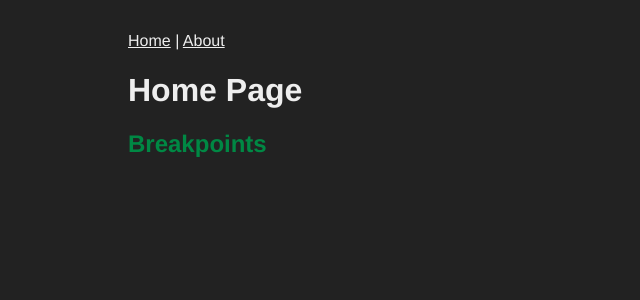
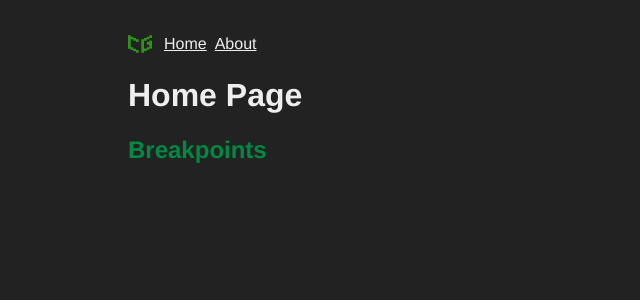
Before and after one commit to greenyc/ciaran.green, a Vue app: page / in a window 1280 px wide. Shown: the top 300 px of the page, without its empty margins (0-640 px from the left). Built offline with nearby package versions, Linux system fonts and the light colour scheme; the HTML template or start-up script is replaced by a standard one.

Commit message:
Updated favicon and logo files, added logo to nav, linting on colors.scss

```diff
--- a/src/assets/styles/variables/_colors.scss
+++ b/src/assets/styles/variables/_colors.scss
@@ -4,4 +4,4 @@ $neutral-light: #eee;
 $brand: #479;
 
 $success: #084;
-$error: #D34;
+$error: #d34;
--- a/src/components/Navigation.vue
+++ b/src/components/Navigation.vue
@@ -1,18 +1,36 @@
 <template>
   <div class="navigation">
-    <router-link to="/" class="navigation__link">Home</router-link> |
+    <img
+      src="../assets/img/logo.png"
+      alt="ciaran.green logo"
+      class="navigation__logo"
+    />
+    <router-link to="/" class="navigation__link">Home</router-link>
     <router-link to="/about" class="navigation__link">About</router-link>
   </div>
 </template>
 
 <style scoped lang="scss">
 .navigation {
+  display: flex;
+  align-items: center;
+
   &__link {
     color: $neutral-light;
 
     &:visited {
       color: $neutral-light;
     }
+
+    &:not(:last-of-type) {
+      margin-right: $unit;
+    }
+  }
+
+  &__logo {
+    margin-right: $one-half-unit;
+    height: 24px;
+    width: 24px;
   }
 }
 </style>
```
Also changed, not shown: src/assets/img/logo.png (added), 1 other file (tests, documents, lock files or other folders).
